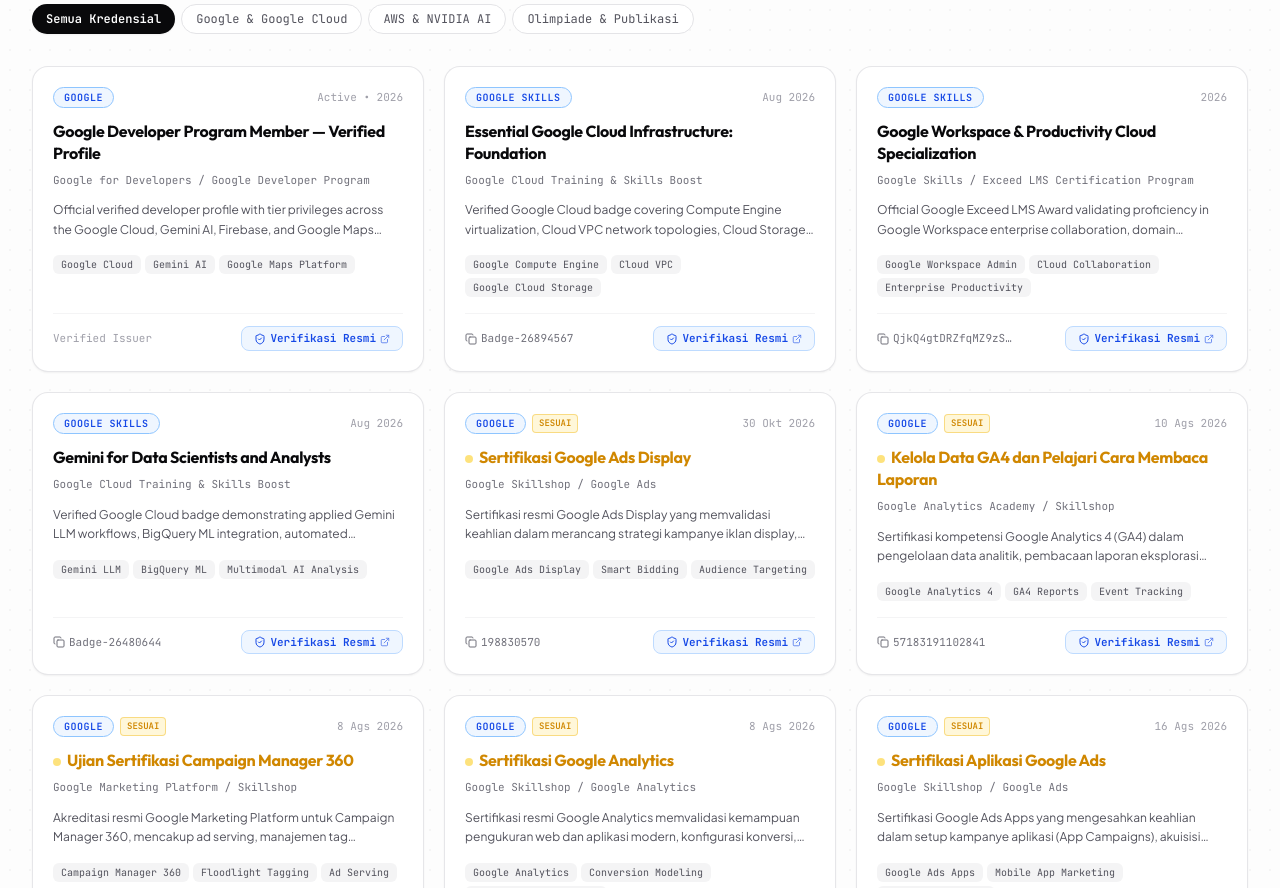
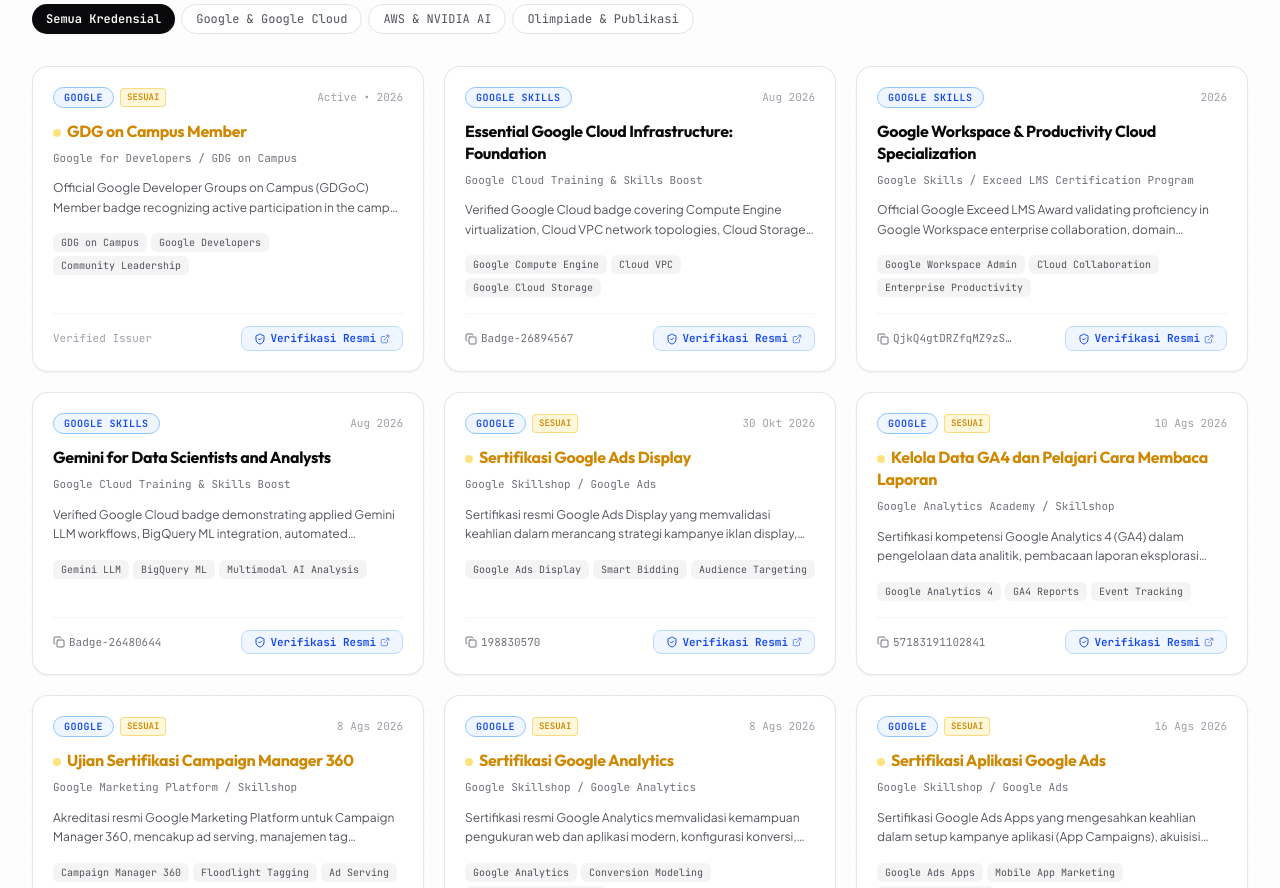
Before and after one commit to fitrantubagus-stack/fitran-dev-portofolio.com, a React (Vite) app: page / in a window 1280 px wide. Shown: the part 3000-3888 px from the top of the page. Built offline with nearby package versions, Linux system fonts and the light colour scheme.

Commit message:
feat(certificates): update #1 certificate to GDG on Campus Member with official SVG badge logo and enlarged view

```diff
--- a/src/components/CertificatePreview.tsx
+++ b/src/components/CertificatePreview.tsx
@@ -37,6 +37,7 @@ export const CertificatePreview: React.FC<CertificatePreviewProps> = ({
     'cert-claude-capabilities-limitations.png',
     'cert-claude-101.png',
     'cert-claude-platform-101.png',
+    'badge-gdg-campus-member.svg',
     'cert-dicoding-microsoft-fabric.png',
     'cert-google-gemini-educator.png',
     'cert-google-gemini.png',
@@ -60,16 +61,30 @@ export const CertificatePreview: React.FC<CertificatePreviewProps> = ({
       : null;
 
   if (directImageUrl && !imgError) {
+    const isBadge =
+      directImageUrl.includes('badge') ||
+      directImageUrl.endsWith('.svg') ||
+      cert.customImageFilename?.includes('badge') ||
+      cert.customImageFilename?.endsWith('.svg');
+
     return (
       <div
         className={`w-full bg-[#0D1117] rounded-xl overflow-hidden border border-zinc-200/90 dark:border-zinc-800 flex items-center justify-center relative shadow-sm ${
-          isFull ? 'p-2 sm:p-4 bg-zinc-950/40 min-h-[360px]' : 'aspect-[4/3] p-1.5'
+          isFull
+            ? 'p-6 sm:p-10 bg-gradient-to-b from-[#161B22] to-[#0D1117] min-h-[380px]'
+            : 'aspect-[4/3] p-2 bg-gradient-to-b from-[#161B22] to-[#0D1117]'
         }`}
       >
         <img
           src={directImageUrl}
           alt={cert.title}
-          className={`w-full h-full object-contain rounded-lg ${isFull ? 'max-h-[70vh]' : ''}`}
+          className={`${
+            isBadge
+              ? isFull
+                ? 'w-72 h-72 sm:w-96 sm:h-96 object-contain filter drop-shadow-[0_12px_28px_rgba(0,0,0,0.6)] transition-transform duration-300 hover:scale-105'
+                : 'w-40 h-40 sm:w-48 sm:h-48 object-contain filter drop-shadow-[0_8px_18px_rgba(0,0,0,0.5)] transition-transform duration-300 group-hover:scale-105'
+              : `w-full h-full object-contain rounded-lg ${isFull ? 'max-h-[70vh]' : ''}`
+          }`}
           loading="lazy"
           onError={() => setImgError(true)}
         />
--- a/src/data/portfolioData.ts
+++ b/src/data/portfolioData.ts
@@ -411,22 +411,23 @@ export const PROJECTS_DATA: ProjectItem[] = [
 
 // USER REQUESTED CERTIFICATES & BADGES WITH VERIFIED URLS
 export const CERTIFICATES_DATA: CertificateItem[] = [
-  // 1. Google Developer Program
+  // 1. GDG on Campus Member (Google for Developers)
   {
-    id: 'google-developer-program-verified',
-    title: 'Google Developer Program Member — Verified Profile',
+    id: 'google-gdg-campus-member',
+    title: 'GDG on Campus Member',
     issuer: 'Google',
-    issuerFullName: 'Google for Developers / Google Developer Program',
+    issuerFullName: 'Google for Developers / GDG on Campus',
     category: 'cloud-ai',
     date: 'Active • 2026',
-    verifyUrl: 'https://me.developers.google.com/u/108601218527303855788',
+    verifyUrl: 'https://me.developers.google.com/badges/community/gdg/GDGoC/member',
     featured: true,
     highlightType: 'cloud-leader',
+    isVerifiedMatch: true,
     description:
-      'Official verified developer profile with tier privileges across the Google Cloud, Gemini AI, Firebase, and Google Maps Platform developer ecosystems.',
-    skillsLearned: ['Google Cloud', 'Gemini AI', 'Google Maps Platform', 'Firebase Studio', 'Developer Ecosystem'],
+      'Official Google Developer Groups on Campus (GDGoC) Member badge recognizing active participation in the campus developer community, collaborative technology workshops, hackathons, and Google developer ecosystem initiatives.',
+    skillsLearned: ['GDG on Campus', 'Google Developers', 'Community Leadership', 'Tech Ecosystem', 'Collaborative Coding'],
     imagePlaceholderColor: '#4285F4',
-    customImageFilename: 'cert-google-infra.png',
+    customImageFilename: 'badge-gdg-campus-member.svg',
   },
 
   // 2. Google Cloud x Google Skill (Badge: 26894567)
```
Also changed, not shown: public/certificates/badge-gdg-campus-member.svg (added).
